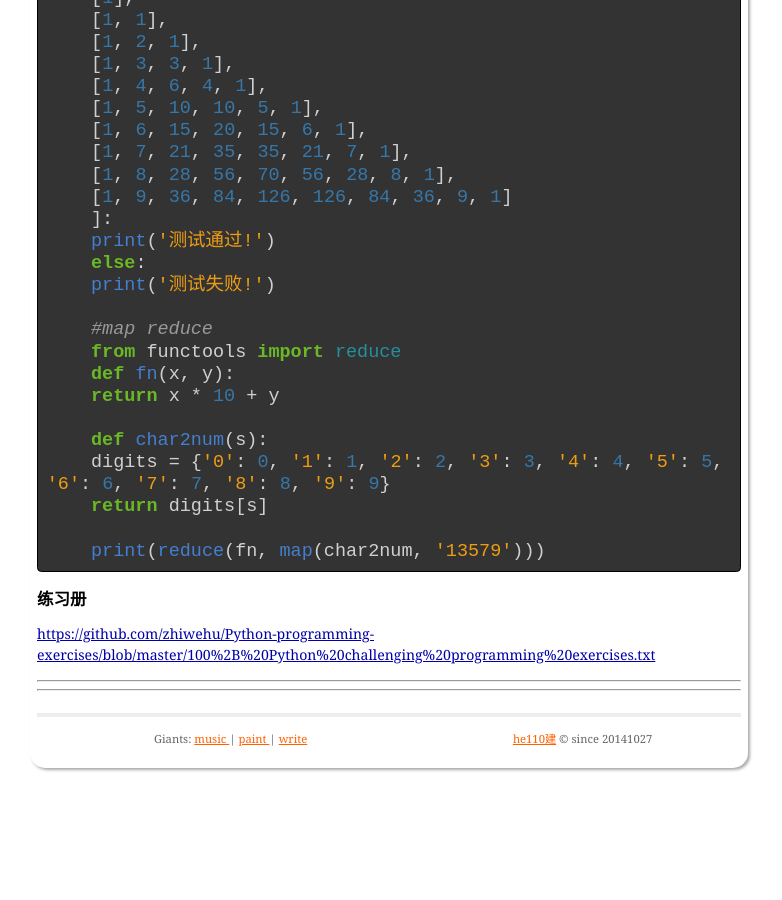
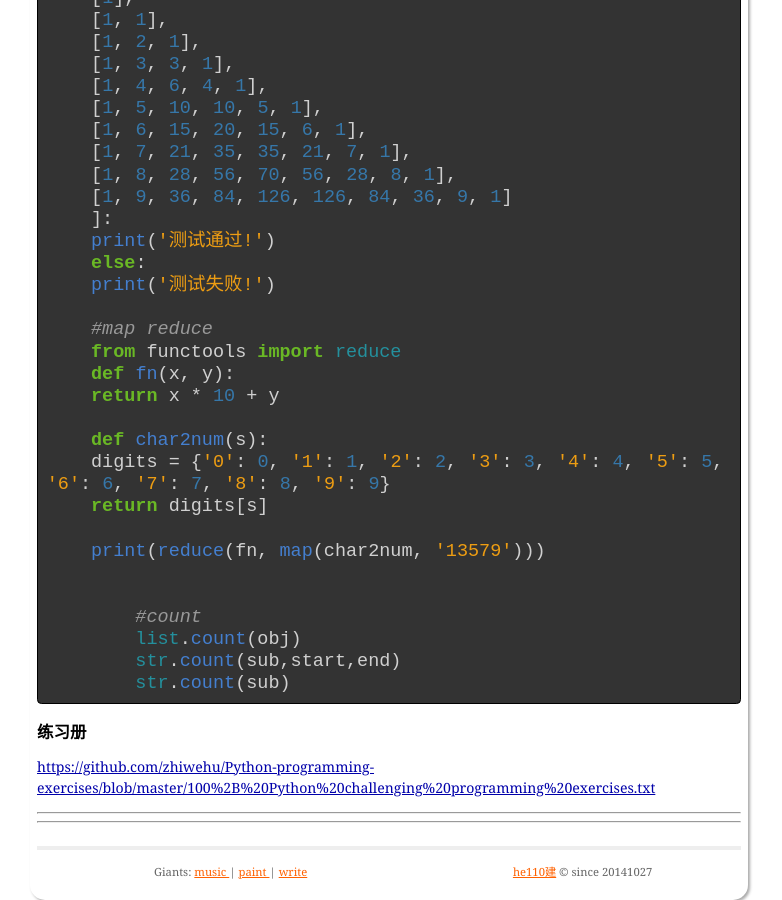
Before and after one commit to he110jian/he110jian.github.io, a Jekyll site: the page built from _posts/2018-10-15-Python.markdown, in a window 1280 px wide and 900 px high, scrolled down 6522 px. Shown: the whole window, without its empty margins (251-1033 px from the left). Built offline with Jekyll 4.4.1, drawn with Linux system fonts in a browser that asks for light colours; comment, search, counter and statistics services are not loaded.

Commit message:
2019年1月28日11:22:01

```diff
--- a/_posts/2018-10-15-Python.markdown
+++ b/_posts/2018-10-15-Python.markdown
@@ -311,6 +311,12 @@ layout: post
 
     print(reduce(fn, map(char2num, '13579')))
 
+
+	#count
+	list.count(obj)
+	str.count(sub,start,end)
+	str.count(sub)
+
 {% endhighlight %}
 
 
--- a/_posts/2019-01-15-JAVA.markdown
+++ b/_posts/2019-01-15-JAVA.markdown
@@ -313,4 +313,8 @@ TCC事务是Try、Commit、Cancel三种指令的缩写，其逻辑模式类似
 RabbitMQ：消费端为推模型，消费状态和订阅关系由服务端负责维护，消息消费完后立即删除，不保留历史消息。
 Kafka：Kafka只支持消息持久化，消费端为拉模型，消费状态和订阅关系由客户端端负责维护，消息消费完后不会立即删除，会保留历史消息。因此支持多订阅时，消息只会存储一份就可以了。但是可能产生重复消费的情况。
 
+### BloomFilter ###
+大数据判定存在
+![](http://oss.lanjingdejia.com/file/2018/7/d2fb6f30cbe3430db4eeb6bb7752c0be-image.png)
+
 ---
```
